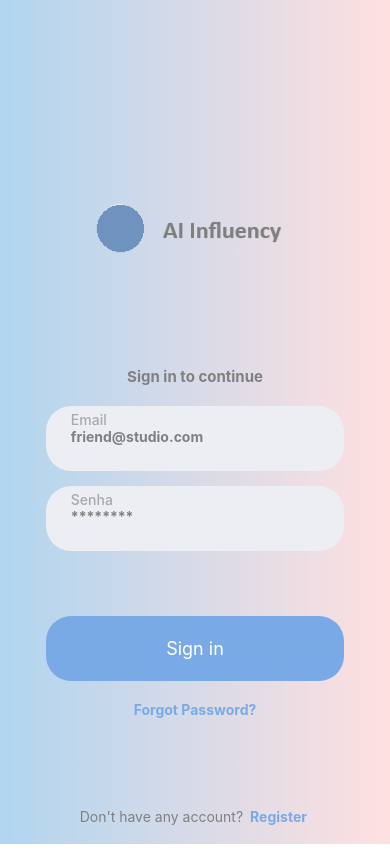
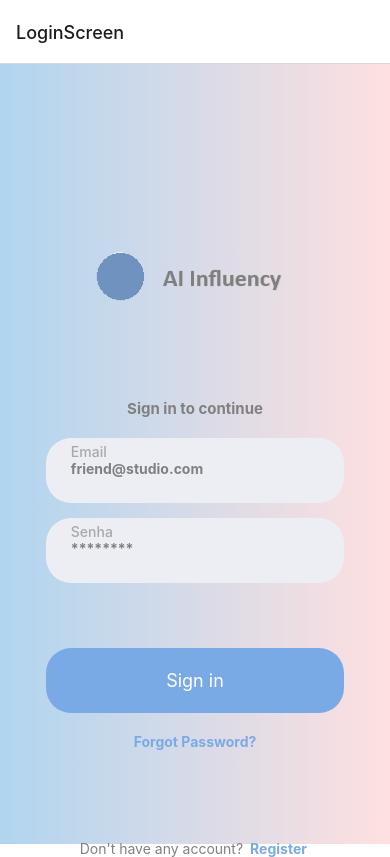
Before and after one commit to Wiloxagency/aifluency-frontend, a React Native app: screen /LoginScreen in a window 390 px wide. Built offline with nearby package versions, Linux system fonts and the light colour scheme.

Commit message:
Set component routes

```diff
--- a/App.tsx
+++ b/App.tsx
@@ -1,9 +1,8 @@
 import React from "react";
-import LoginScreen from "./src/screens/login/login";
-import HomeScreen from "./src/screens/home/home";
+import Routes from "./src/routes";
 
 
 const App = () => {
-  return <LoginScreen/>
+  return <Routes/>
 }
 export default App
--- a/src/routes.tsx
+++ b/src/routes.tsx
@@ -1,21 +1,21 @@
-// import React from 'react';
-// import { NavigationContainer } from '@react-navigation/native';
-// import { createStackNavigator } from '@react-navigation/stack';
+import React from 'react';
+import { NavigationContainer } from '@react-navigation/native';
+import { createStackNavigator } from '@react-navigation/stack';
 
-// import LoginScreen from './screens/login/login';
-// import HomeScreen from './screens/home/home';
+import LoginScreen from './screens/login/login';
+import HomeScreen from './screens/home/home';
 
-// const Stack = createStackNavigator();
+const Stack = createStackNavigator();
 
-// const Routes = () => {
-//   return (
-//     <NavigationContainer>
-//       <Stack.Navigator>
-//         <Stack.Screen name="LoginScreen" component={LoginScreen} />
-//         <Stack.Screen name="HomeScreen" component={HomeScreen} />
-//       </Stack.Navigator>
-//     </NavigationContainer>
-//   );
-// };
+const Routes = () => {
+  return (
+    <NavigationContainer>
+      <Stack.Navigator>
+        <Stack.Screen name="LoginScreen" component={LoginScreen} />
+        <Stack.Screen name="HomeScreen" component={HomeScreen} />
+      </Stack.Navigator>
+    </NavigationContainer>
+  );
+};
 
-// export default Routes;
+export default Routes;
```
